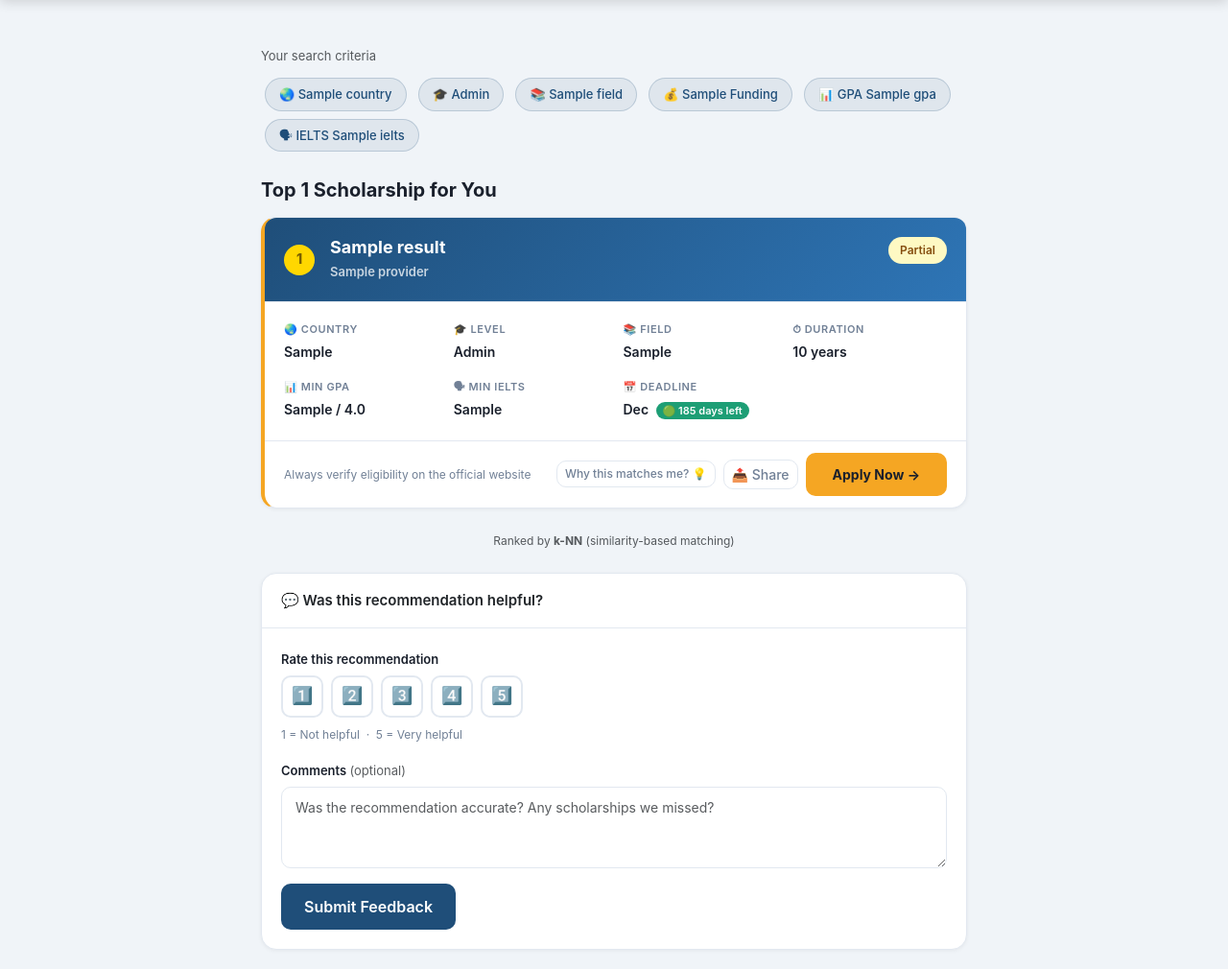
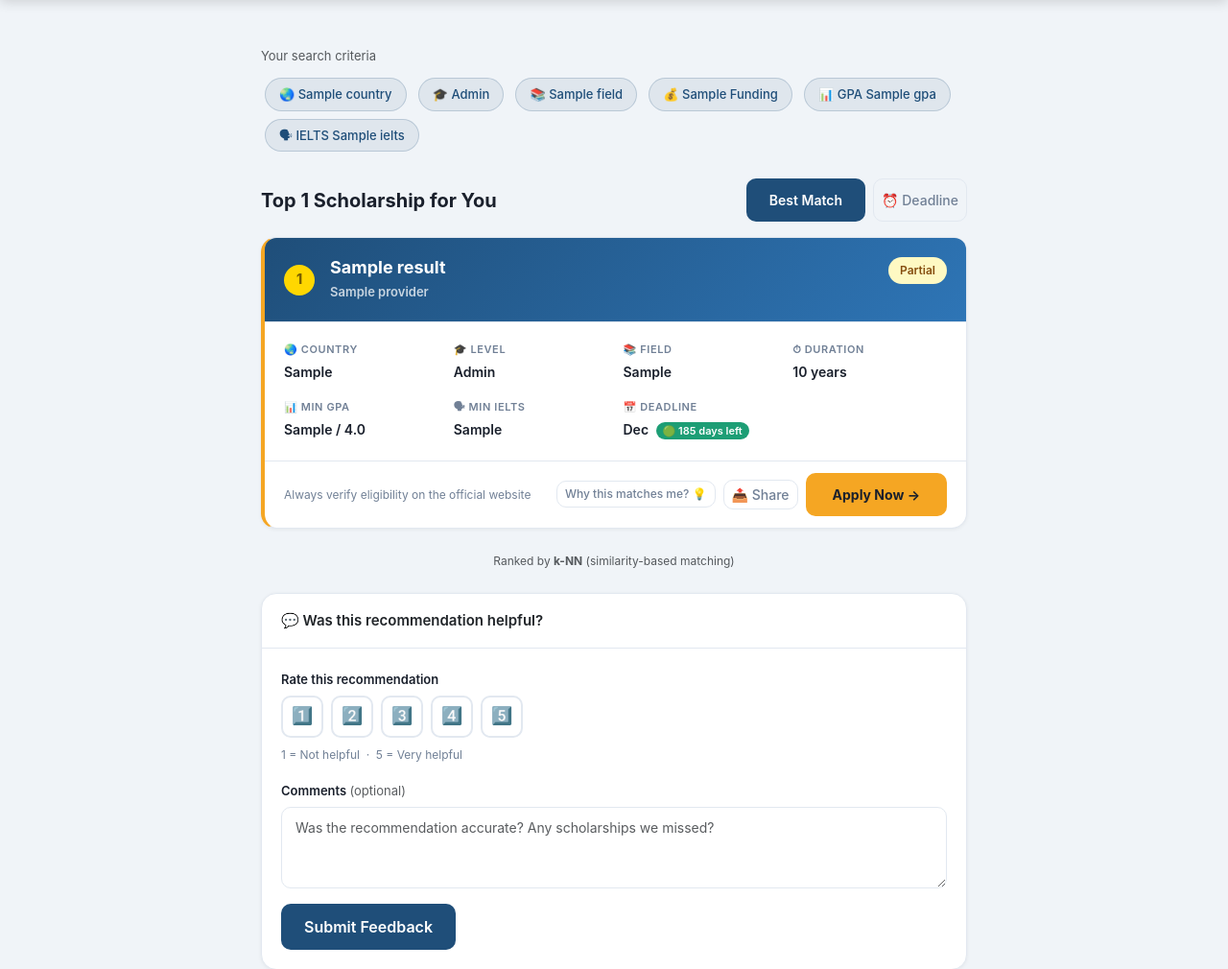
Before and after one commit to htetarkarlinn/mm_scholar, a Flask app: template templates/results.html in a window 1280 px wide. Shown: the part 64-1074 px from the top of the page at 96% size. Run offline with Flask 3, Linux system fonts and the light colour scheme; the template is opened without the code that fills it: most values are stand-ins (such as "Sample title", 1, 10 or a date in 2020); parts of the project's set-up code (start-up, migrations or seed data) failed here and were passed over; some libraries are stand-ins or nearby versions.

Commit message:
Add sort toggle to results: Best Match / Deadline (earliest first)
Pure JS re-sort of existing cards using deadline countdown already calculated
by calculateDeadline(). Rank badges update on sort. No backend changes.

Co-Authored-By: Claude Sonnet 4.6 <noreply@anthropic.com>

```diff
--- a/templates/results.html
+++ b/templates/results.html
@@ -74,12 +74,19 @@
       </div>
       {% endif %}
 
-      <h5 class="fw-bold mb-3">
-        Top {{ results | length }} Scholarship{% if results | length > 1 %}s{% endif %} for You
-      </h5>
+      <div class="d-flex justify-content-between align-items-center mb-3">
+        <h5 class="fw-bold mb-0">
+          Top {{ results | length }} Scholarship{% if results | length > 1 %}s{% endif %} for You
+        </h5>
+        <div class="d-flex gap-2" id="sort-controls">
+          <button class="btn btn-sm btn-primary"         id="btn-sort-match"    onclick="sortResults('match')">Best Match</button>
+          <button class="btn btn-sm btn-outline-secondary" id="btn-sort-deadline" onclick="sortResults('deadline')">⏰ Deadline</button>
+        </div>
+      </div>
 
+      <div id="results-list">
       {% for r in results %}
-      <div class="card scholarship-card mb-4">
+      <div class="card scholarship-card mb-4" data-sort-idx="{{ loop.index0 }}">
 
         <!-- card header -->
         <div class="card-header d-flex justify-content-between align-items-start">
@@ -187,6 +194,7 @@
 
       </div>
       {% endfor %}
+      </div>
 
       <p class="text-muted text-center mb-4" style="font-size:12px;">
         Ranked by <strong>k-NN</strong> (similarity-based matching)
@@ -295,10 +303,10 @@ function calculateDeadline(month) {
   if (deadline <= today) deadline = new Date(today.getFullYear() + 1, month - 1, 15);
   const daysLeft = Math.round((deadline - today) / 86400000);
 
-  if (daysLeft <= 0)  return { label: "⚠️ May have passed", color: "var(--text-muted)", bg: "#e2e8f0" };
-  if (daysLeft <= 30) return { label: `🔴 ${daysLeft} days left`, color: "#fff", bg: "var(--danger)" };
-  if (daysLeft <= 60) return { label: `🟡 ${daysLeft} days left`, color: "#7c4a00", bg: "#fff3cd" };
-  return               { label: `🟢 ${daysLeft} days left`, color: "#fff", bg: "var(--success)" };
+  if (daysLeft <= 0)  return { days: daysLeft, label: "⚠️ May have passed", color: "var(--text-muted)", bg: "#e2e8f0" };
+  if (daysLeft <= 30) return { days: daysLeft, label: `🔴 ${daysLeft} days left`, color: "#fff", bg: "var(--danger)" };
+  if (daysLeft <= 60) return { days: daysLeft, label: `🟡 ${daysLeft} days left`, color: "#7c4a00", bg: "#fff3cd" };
+  return               { days: daysLeft, label: `🟢 ${daysLeft} days left`, color: "#fff", bg: "var(--success)" };
 }
 
 document.querySelectorAll('.deadline-badge[data-month]').forEach(badge => {
@@ -423,6 +431,35 @@ function formatExplanation(text) {
     .replace(/^/, '<p style="font-size:13px; line-height:1.7; margin:0">')
     .replace(/$/, '</p>');
 }
+
+function sortResults(mode) {
+  const list  = document.getElementById('results-list');
+  const cards = Array.from(list.querySelectorAll('.scholarship-card'));
+
+  if (mode === 'match') {
+    cards.sort((a, b) => parseInt(a.dataset.sortIdx) - parseInt(b.dataset.sortIdx));
+  } else {
+    const getDays = card => {
+      const badge = card.querySelector('.deadline-badge[data-month]');
+      return badge ? calculateDeadline(parseInt(badge.dataset.month)).days : 9999;
+    };
+    cards.sort((a, b) => getDays(a) - getDays(b));
+  }
+
+  document.getElementById('btn-sort-match').className =
+    mode === 'match' ? 'btn btn-sm btn-primary' : 'btn btn-sm btn-outline-secondary';
+  document.getElementById('btn-sort-deadline').className =
+    mode === 'deadline' ? 'btn btn-sm btn-primary' : 'btn btn-sm btn-outline-secondary';
+
+  cards.forEach((card, i) => {
+    list.appendChild(card);
+    const badge = card.querySelector('.rank-badge');
+    if (!badge) return;
+    ['rank-1', 'rank-2', 'rank-3'].forEach(c => badge.classList.remove(c));
+    badge.classList.add(`rank-${i + 1}`);
+    badge.textContent = i + 1;
+  });
+}
 </script>
 </body>
 </html>
```
